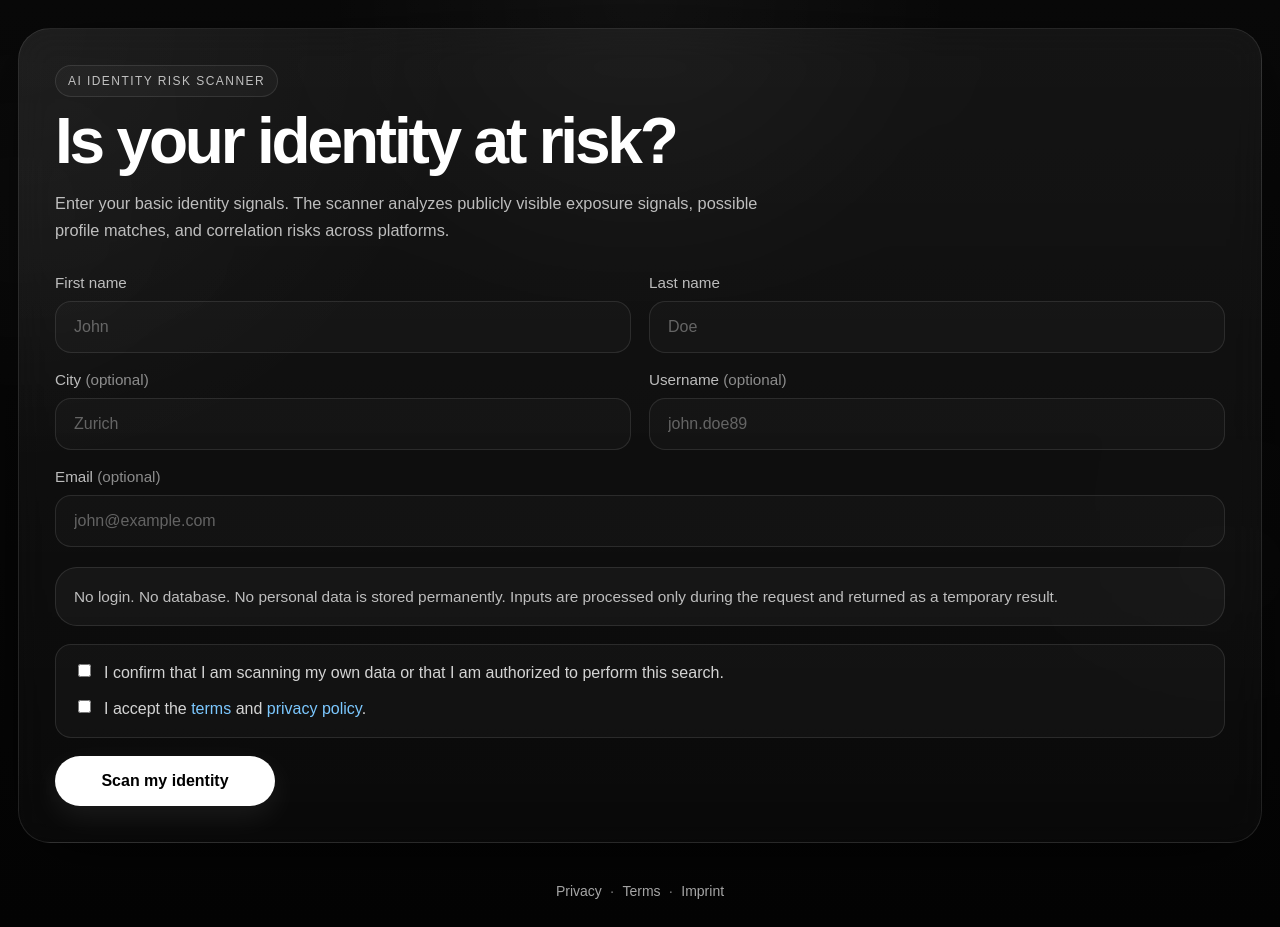
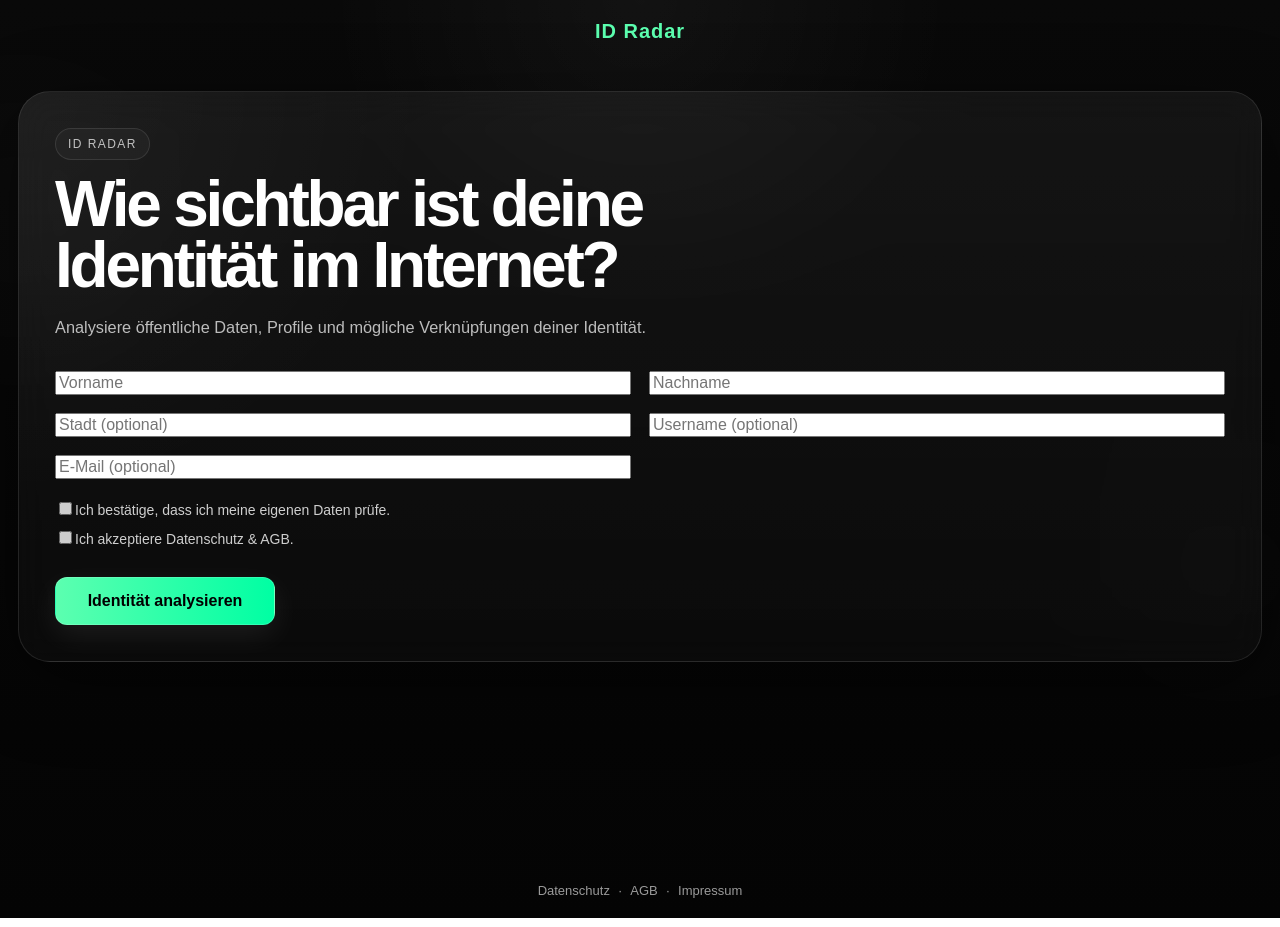
Before and after one commit to Mainsches/id-check, a Next.js app: page / in a window 1280 px wide. Built offline with nearby package versions, Linux system fonts and the light colour scheme.

Commit message:
Language german and fixes

```diff
--- a/app/globals.css
+++ b/app/globals.css
@@ -1498,3 +1498,58 @@ input {
     align-items: flex-start;
   }
 }
+
+.app-container {
+  min-height: 100vh;
+  display: flex;
+  flex-direction: column;
+}
+
+.main-header {
+  padding: 20px;
+  display: flex;
+  justify-content: center;
+}
+
+.logo {
+  font-size: 20px;
+  font-weight: 600;
+  color: #5cffb0;
+  letter-spacing: 1px;
+}
+
+.main-footer {
+  margin-top: auto;
+  padding: 20px;
+  text-align: center;
+  font-size: 13px;
+  opacity: 0.6;
+}
+
+.main-footer a {
+  color: white;
+  text-decoration: none;
+  margin: 0 8px;
+}
+
+.checkbox-box {
+  margin: 20px 0;
+  display: flex;
+  flex-direction: column;
+  gap: 10px;
+}
+
+.checkbox-box label {
+  font-size: 14px;
+  opacity: 0.8;
+}
+
+.primary-button {
+  margin-top: 10px;
+  padding: 14px;
+  border-radius: 12px;
+  background: linear-gradient(90deg, #5cffb0, #00ffa3);
+  color: black;
+  font-weight: 600;
+  cursor: pointer;
+}
--- a/app/layout.tsx
+++ b/app/layout.tsx
@@ -2,64 +2,37 @@ import type { Metadata } from "next";
 import "./globals.css";
 
 export const metadata: Metadata = {
-  title: "AI Identity Risk Scanner",
+  title: "ID Radar – Identitätsrisiko prüfen",
   description:
-    "Minimal MVP to simulate online identity exposure and produce a risk score.",
+    "Analysiere, wie sichtbar deine Identität online ist und erkenne potenzielle Risiken frühzeitig.",
+  icons: {
+    icon: "/favicon.ico",
+  },
 };
 
 export default function RootLayout({
   children,
-}: Readonly<{
+}: {
   children: React.ReactNode;
-}>) {
+}) {
   return (
-    <html lang="en">
+    <html lang="de">
       <body>
-        {children}
+        <div className="app-container">
+          <header className="main-header">
+            <div className="logo">ID Radar</div>
+          </header>
 
-        <footer
-          style={{
-            maxWidth: 1100,
-            margin: "0 auto",
-            padding: "12px 20px 28px",
-            color: "rgba(255,255,255,0.55)",
-            fontSize: 14,
-            textAlign: "center",
-          }}
-        >
-          <a
-            href="/privacy"
-            style={{
-              color: "rgba(255,255,255,0.72)",
-              textDecoration: "none",
-              margin: "0 8px",
-            }}
-          >
-            Privacy
-          </a>
-          ·
-          <a
-            href="/terms"
-            style={{
-              color: "rgba(255,255,255,0.72)",
-              textDecoration: "none",
-              margin: "0 8px",
-            }}
-          >
-            Terms
-          </a>
-          ·
-          <a
-            href="/imprint"
-            style={{
-              color: "rgba(255,255,255,0.72)",
-              textDecoration: "none",
-              margin: "0 8px",
-            }}
-          >
-            Imprint
-          </a>
-        </footer>
+          {children}
+
+          <footer className="main-footer">
+            <a href="/privacy">Datenschutz</a>
+            <span>·</span>
+            <a href="/terms">AGB</a>
+            <span>·</span>
+            <a href="/imprint">Impressum</a>
+          </footer>
+        </div>
       </body>
     </html>
   );
--- a/components/ScanForm.tsx
+++ b/components/ScanForm.tsx
@@ -3,7 +3,7 @@
 import { FormEvent, useState } from "react";
 import { ScanRequestBody, ScanResponse } from "@/types/scan";
 
-type ScanFormProps = {
+type Props = {
   onResult: (result: ScanResponse) => void;
 };
 
@@ -15,60 +15,52 @@ const initialState: ScanRequestBody = {
   email: "",
 };
 
-export default function ScanForm({ onResult }: ScanFormProps) {
-  const [formData, setFormData] = useState<ScanRequestBody>(initialState);
+export default function ScanForm({ onResult }: Props) {
+  const [formData, setFormData] = useState(initialState);
   const [loading, setLoading] = useState(false);
   const [error, setError] = useState("");
-  const [acceptTerms, setAcceptTerms] = useState(false);
-  const [confirmOwnership, setConfirmOwnership] = useState(false);
+  const [accept, setAccept] = useState(false);
+  const [confirm, setConfirm] = useState(false);
 
   function updateField<K extends keyof ScanRequestBody>(
     key: K,
     value: ScanRequestBody[K]
   ) {
-    setFormData((prev) => ({
-      ...prev,
-      [key]: value,
-    }));
+    setFormData((prev) => ({ ...prev, [key]: value }));
   }
 
-  async function handleSubmit(event: FormEvent<HTMLFormElement>) {
-    event.preventDefault();
+  async function handleSubmit(e: FormEvent) {
+    e.preventDefault();
     setError("");
 
-    if (!confirmOwnership) {
-      setError(
-        "Please confirm that you are scanning your own data or that you are authorized to do so."
-      );
+    if (!confirm) {
+      setError("Bitte bestätige, dass du deine eigenen Daten prüfst.");
       return;
     }
 
-    if (!acceptTerms) {
-      setError("Please accept the terms and privacy policy before continuing.");
+    if (!accept) {
+      setError("Bitte akzeptiere die Datenschutzbestimmungen und AGB.");
       return;
     }
 
     setLoading(true);
 
     try {
-      const response = await fetch("/api/scan", {
+      const res = await fetch("/api/scan", {
         method: "POST",
-        headers: {
-          "Content-Type": "application/json",
-        },
         body: JSON.stringify(formData),
       });
 
-      const data = await response.json();
+      const data = await res.json();
 
-      if (!response.ok) {
-        setError(data?.error || "Something went wrong during the scan.");
+      if (!res.ok) {
+        setError("Fehler beim Scan.");
         return;
       }
 
-      onResult(data as ScanResponse);
+      onResult(data);
     } catch {
-      setError("Network error. Please try again.");
+      setError("Netzwerkfehler.");
     } finally {
       setLoading(false);
     }
@@ -77,164 +69,68 @@ export default function ScanForm({ onResult }: ScanFormProps) {
   return (
     <form className="scan-form fade-in" onSubmit={handleSubmit}>
       <div className="form-intro">
-        <span className="eyebrow">AI Identity Risk Scanner</span>
-        <h1>Is your identity at risk?</h1>
+        <span className="eyebrow">ID Radar</span>
+        <h1>Wie sichtbar ist deine Identität im Internet?</h1>
         <p>
-          Enter your basic identity signals. The scanner analyzes publicly
-          visible exposure signals, possible profile matches, and correlation
-          risks across platforms.
+          Analysiere öffentliche Daten, Profile und mögliche Verknüpfungen deiner
+          Identität.
         </p>
       </div>
 
       <div className="form-grid">
-        <div className="field">
-          <label htmlFor="firstName">First name</label>
         <input
-            id="firstName"
-            type="text"
-            placeholder="John"
+          placeholder="Vorname"
           value={formData.firstName}
           onChange={(e) => updateField("firstName", e.target.value)}
           required
         />
-        </div>
-
-        <div className="field">
-          <label htmlFor="lastName">Last name</label>
         <input
-            id="lastName"
-            type="text"
-            placeholder="Doe"
+          placeholder="Nachname"
           value={formData.lastName}
           onChange={(e) => updateField("lastName", e.target.value)}
           required
         />
-        </div>
-
-        <div className="field">
-          <label htmlFor="city">
-            City <span className="optional">(optional)</span>
-          </label>
         <input
-            id="city"
-            type="text"
-            placeholder="Zurich"
+          placeholder="Stadt (optional)"
           value={formData.city}
           onChange={(e) => updateField("city", e.target.value)}
         />
-        </div>
-
-        <div className="field">
-          <label htmlFor="username">
-            Username <span className="optional">(optional)</span>
-          </label>
         <input
-            id="username"
-            type="text"
-            placeholder="john.doe89"
+          placeholder="Username (optional)"
           value={formData.username}
           onChange={(e) => updateField("username", e.target.value)}
         />
-        </div>
-
-        <div className="field field-full">
-          <label htmlFor="email">
-            Email <span className="optional">(optional)</span>
-          </label>
         <input
-            id="email"
-            type="email"
-            placeholder="john@example.com"
+          placeholder="E-Mail (optional)"
           value={formData.email}
           onChange={(e) => updateField("email", e.target.value)}
         />
       </div>
-      </div>
 
-      <div className="privacy-box">
-        <p>
-          No login. No database. No personal data is stored permanently. Inputs
-          are processed only during the request and returned as a temporary
-          result.
-        </p>
-      </div>
-
-      <div
-        style={{
-          marginBottom: 18,
-          padding: "16px 18px",
-          border: "1px solid rgba(255,255,255,0.10)",
-          borderRadius: 16,
-          background: "rgba(255,255,255,0.03)",
-        }}
-      >
-        <label
-          style={{
-            display: "flex",
-            alignItems: "flex-start",
-            gap: 10,
-            marginBottom: 12,
-            color: "rgba(255,255,255,0.82)",
-            lineHeight: 1.5,
-            cursor: "pointer",
-          }}
-        >
+      <div className="checkbox-box">
+        <label>
           <input
             type="checkbox"
-            checked={confirmOwnership}
-            onChange={(e) => setConfirmOwnership(e.target.checked)}
-            style={{ marginTop: 3 }}
+            checked={confirm}
+            onChange={(e) => setConfirm(e.target.checked)}
           />
-          <span>
-            I confirm that I am scanning my own data or that I am authorized to
-            perform this search.
-          </span>
+          Ich bestätige, dass ich meine eigenen Daten prüfe.
         </label>
 
-        <label
-          style={{
-            display: "flex",
-            alignItems: "flex-start",
-            gap: 10,
-            color: "rgba(255,255,255,0.82)",
-            lineHeight: 1.5,
-            cursor: "pointer",
-          }}
-        >
+        <label>
           <input
             type="checkbox"
-            checked={acceptTerms}
-            onChange={(e) => setAcceptTerms(e.target.checked)}
-            style={{ marginTop: 3 }}
+            checked={accept}
+            onChange={(e) => setAccept(e.target.checked)}
           />
-          <span>
-            I accept the{" "}
-            <a
-              href="/terms"
-              target="_blank"
-              rel="noreferrer"
-              style={{ color: "#7cc8ff", textDecoration: "none" }}
-            >
-              terms
-            </a>{" "}
-            and{" "}
-            <a
-              href="/privacy"
-              target="_blank"
-              rel="noreferrer"
-              style={{ color: "#7cc8ff", textDecoration: "none" }}
-            >
-              privacy policy
-            </a>
-            .
-          </span>
+          Ich akzeptiere Datenschutz & AGB.
         </label>
       </div>
 
-      {error ? <div className="error-box">{error}</div> : null}
+      {error && <div className="error-box">{error}</div>}
 
-      <button type="submit" className="primary-button" disabled={loading}>
-        {loading ? "Scanning..." : "Scan my identity"}
+      <button disabled={loading} className="primary-button">
+        {loading ? "Scan läuft..." : "Identität analysieren"}
       </button>
     </form>
   );
```
Lines whose indentation alone changed are shown as unchanged.
